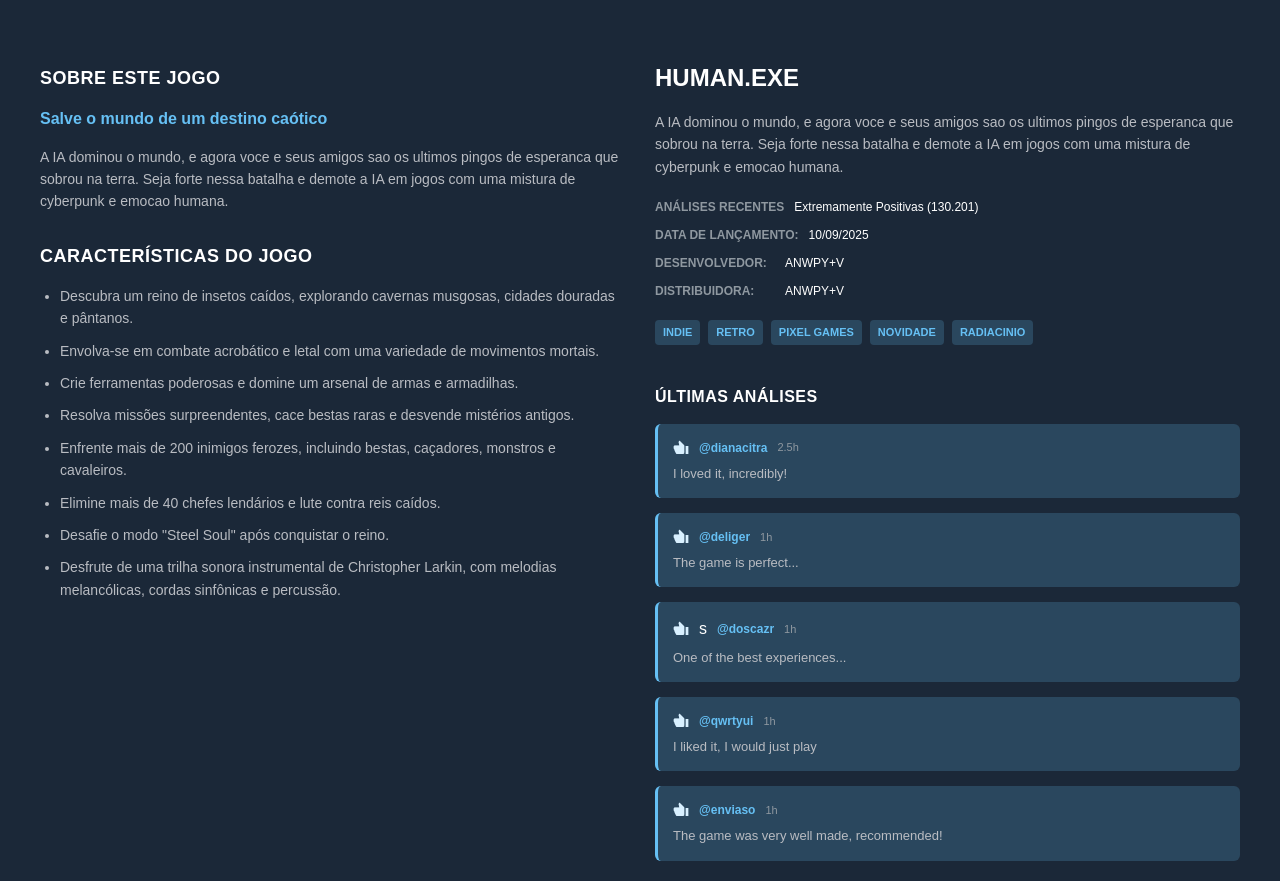
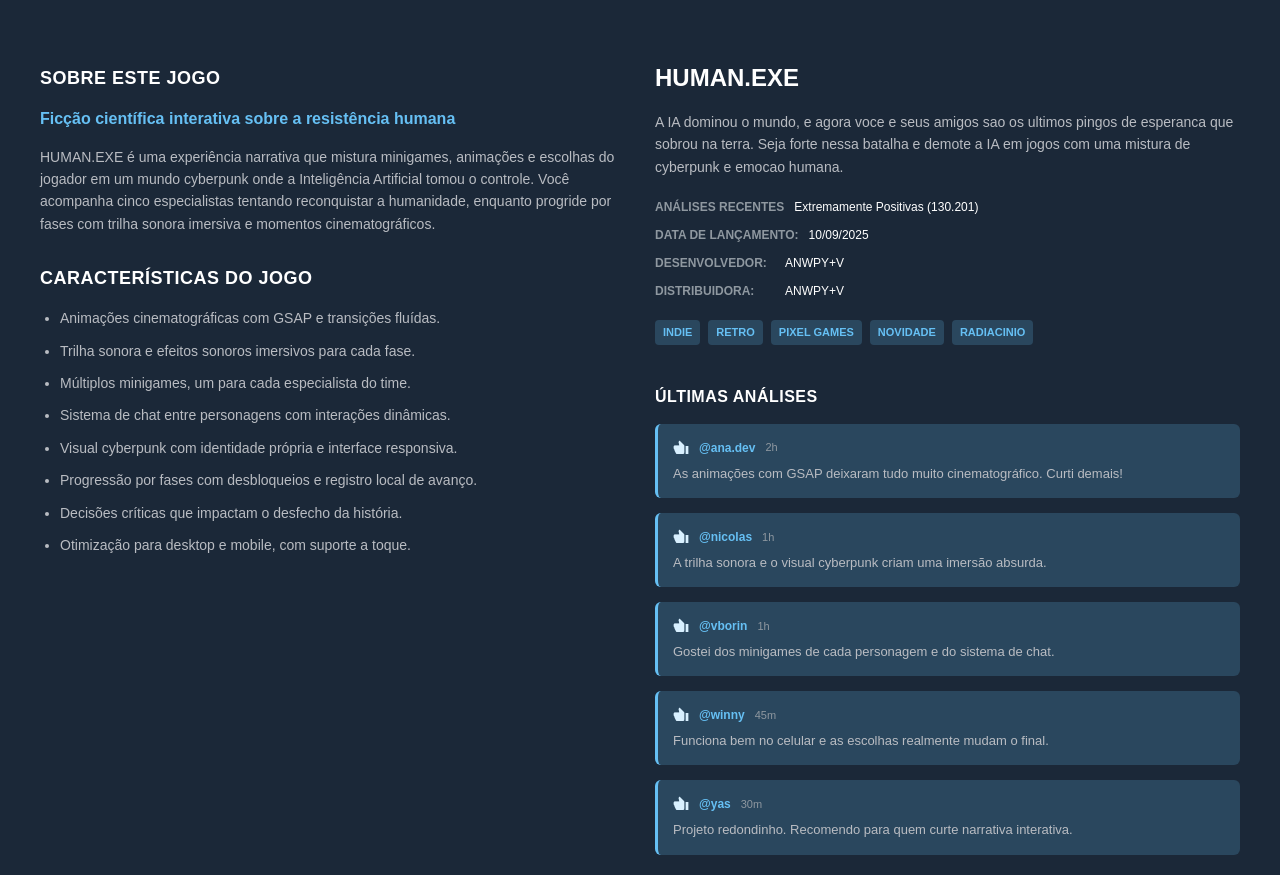
Before and after one commit to Vitor-Borin/Banco-de-dados-Human.exe, a React (Vite) app in the folder frontend/: page /details in a window 1280 px wide. Shown: the part 584-1465 px from the top of the page. Built offline with nearby package versions, Linux system fonts and the light colour scheme; no server answers; sample sign-in values are in the browser's storage.

Commit message:
feat: alterações dos detalhes informativos do jogo

```diff
--- a/frontend/src/pages/DetailsPage.jsx
+++ b/frontend/src/pages/DetailsPage.jsx
@@ -77,24 +77,27 @@ function DetailsPage() {
           <div className="game-info-column">
             <div className="about-section">
               <h2 className="section-title">Sobre este jogo</h2>
-              <h3 className="subtitle">Salve o mundo de um destino caótico</h3>
+              <h3 className="subtitle">Ficção científica interativa sobre a resistência humana</h3>
               <p className="game-description">
-                A IA dominou o mundo, e agora voce e seus amigos sao os ultimos pingos de esperanca que sobrou na terra.
-                Seja forte nessa batalha e demote a IA em jogos com uma mistura de cyberpunk e emocao humana.
+                HUMAN.EXE é uma experiência narrativa que mistura minigames, animações e
+                escolhas do jogador em um mundo cyberpunk onde a Inteligência Artificial
+                tomou o controle. Você acompanha cinco especialistas tentando reconquistar
+                a humanidade, enquanto progride por fases com trilha sonora imersiva e
+                momentos cinematográficos.
               </p>
             </div>
 
             <div className="features-section">
               <h2 className="section-title">Características do Jogo</h2>
               <ul className="features-list">
-                <li>Descubra um reino de insetos caídos, explorando cavernas musgosas, cidades douradas e pântanos.</li>
-                <li>Envolva-se em combate acrobático e letal com uma variedade de movimentos mortais.</li>
-                <li>Crie ferramentas poderosas e domine um arsenal de armas e armadilhas.</li>
-                <li>Resolva missões surpreendentes, cace bestas raras e desvende mistérios antigos.</li>
-                <li>Enfrente mais de 200 inimigos ferozes, incluindo bestas, caçadores, monstros e cavaleiros.</li>
-                <li>Elimine mais de 40 chefes lendários e lute contra reis caídos.</li>
-                <li>Desafie o modo "Steel Soul" após conquistar o reino.</li>
-                <li>Desfrute de uma trilha sonora instrumental de Christopher Larkin, com melodias melancólicas, cordas sinfônicas e percussão.</li>
+                <li>Animações cinematográficas com GSAP e transições fluídas.</li>
+                <li>Trilha sonora e efeitos sonoros imersivos para cada fase.</li>
+                <li>Múltiplos minigames, um para cada especialista do time.</li>
+                <li>Sistema de chat entre personagens com interações dinâmicas.</li>
+                <li>Visual cyberpunk com identidade própria e interface responsiva.</li>
+                <li>Progressão por fases com desbloqueios e registro local de avanço.</li>
+                <li>Decisões críticas que impactam o desfecho da história.</li>
+                <li>Otimização para desktop e mobile, com suporte a toque.</li>
               </ul>
             </div>
           </div>
@@ -140,42 +143,42 @@ function DetailsPage() {
                 <div className="review-item">
                   <div className="review-header">
                     <img src={likeSteam} alt="Like" className="review-thumbs" />
-                    <span className="reviewer">@dianacitra</span>
-                    <span className="review-time">2.5h</span>
+                    <span className="reviewer">@ana.dev</span>
+                    <span className="review-time">2h</span>
                   </div>
-                  <p className="review-text">I loved it, incredibly!</p>
+                  <p className="review-text">As animações com GSAP deixaram tudo muito cinematográfico. Curti demais!</p>
                 </div>
                 <div className="review-item">
                   <div className="review-header">
                     <img src={likeSteam} alt="Like" className="review-thumbs" />
-                    <span className="reviewer">@deliger</span>
+                    <span className="reviewer">@nicolas</span>
                     <span className="review-time">1h</span>
                   </div>
-                  <p className="review-text">The game is perfect...</p>
-                </div>
-                <div className="review-item">
-                  <div className="review-header">
-                    <img src={likeSteam} alt="Like" className="review-thumbs" />s
-                    <span className="reviewer">@doscazr</span>
-                    <span className="review-time">1h</span>
-                  </div>
-                  <p className="review-text">One of the best experiences...</p>
+                  <p className="review-text">A trilha sonora e o visual cyberpunk criam uma imersão absurda.</p>
                 </div>
                 <div className="review-item">
                   <div className="review-header">
                     <img src={likeSteam} alt="Like" className="review-thumbs" />
-                    <span className="reviewer">@qwrtyui</span>
+                    <span className="reviewer">@vborin</span>
                     <span className="review-time">1h</span>
                   </div>
-                  <p className="review-text">I liked it, I would just play</p>
+                  <p className="review-text">Gostei dos minigames de cada personagem e do sistema de chat.</p>
                 </div>
                 <div className="review-item">
                   <div className="review-header">
                     <img src={likeSteam} alt="Like" className="review-thumbs" />
-                    <span className="reviewer">@enviaso</span>
-                    <span className="review-time">1h</span>
+                    <span className="reviewer">@winny</span>
+                    <span className="review-time">45m</span>
                   </div>
-                  <p className="review-text">The game was very well made, recommended!</p>
+                  <p className="review-text">Funciona bem no celular e as escolhas realmente mudam o final.</p>
+                </div>
+                <div className="review-item">
+                  <div className="review-header">
+                    <img src={likeSteam} alt="Like" className="review-thumbs" />
+                    <span className="reviewer">@yas</span>
+                    <span className="review-time">30m</span>
+                  </div>
+                  <p className="review-text">Projeto redondinho. Recomendo para quem curte narrativa interativa.</p>
                 </div>
               </div>
             </div>
```
